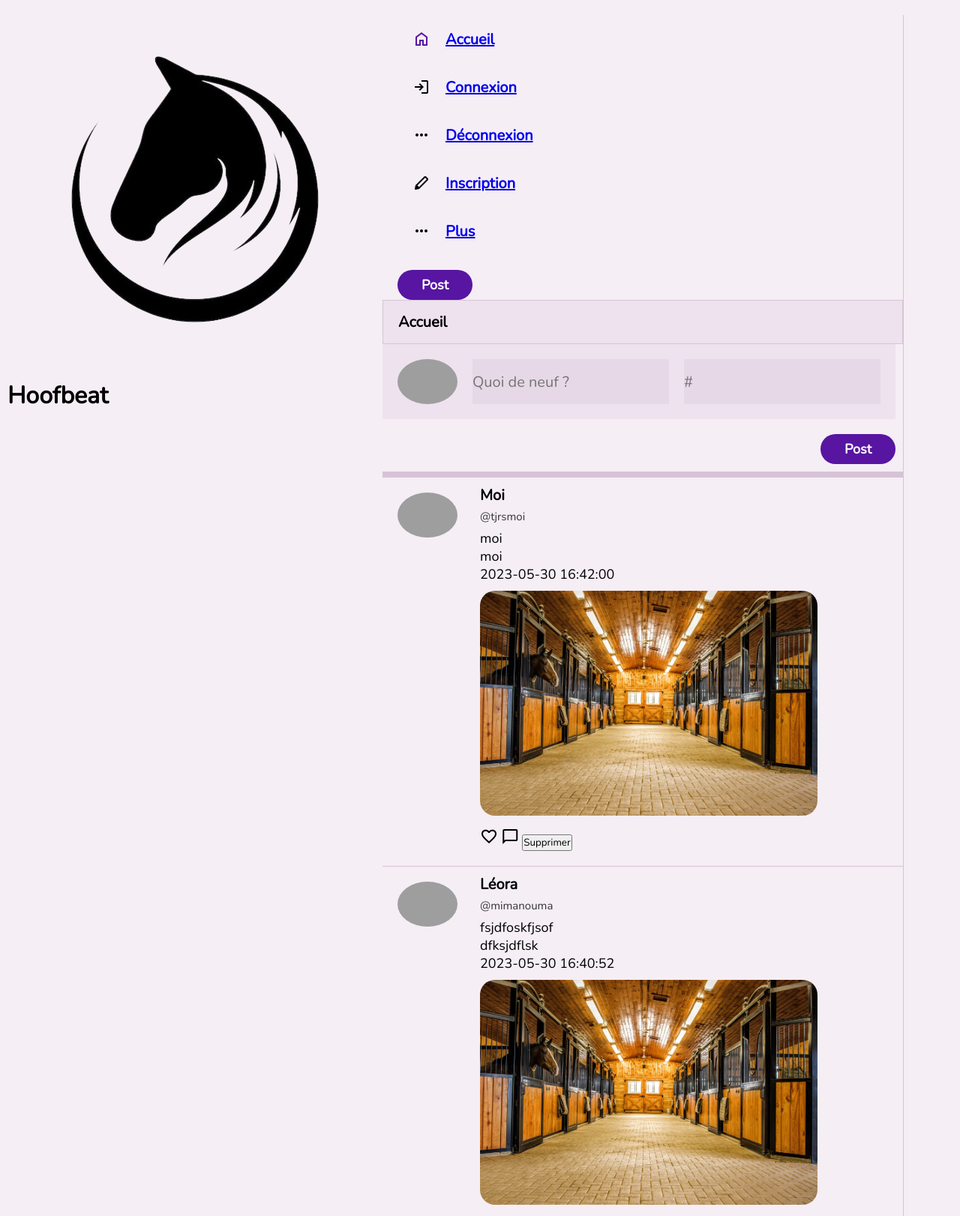
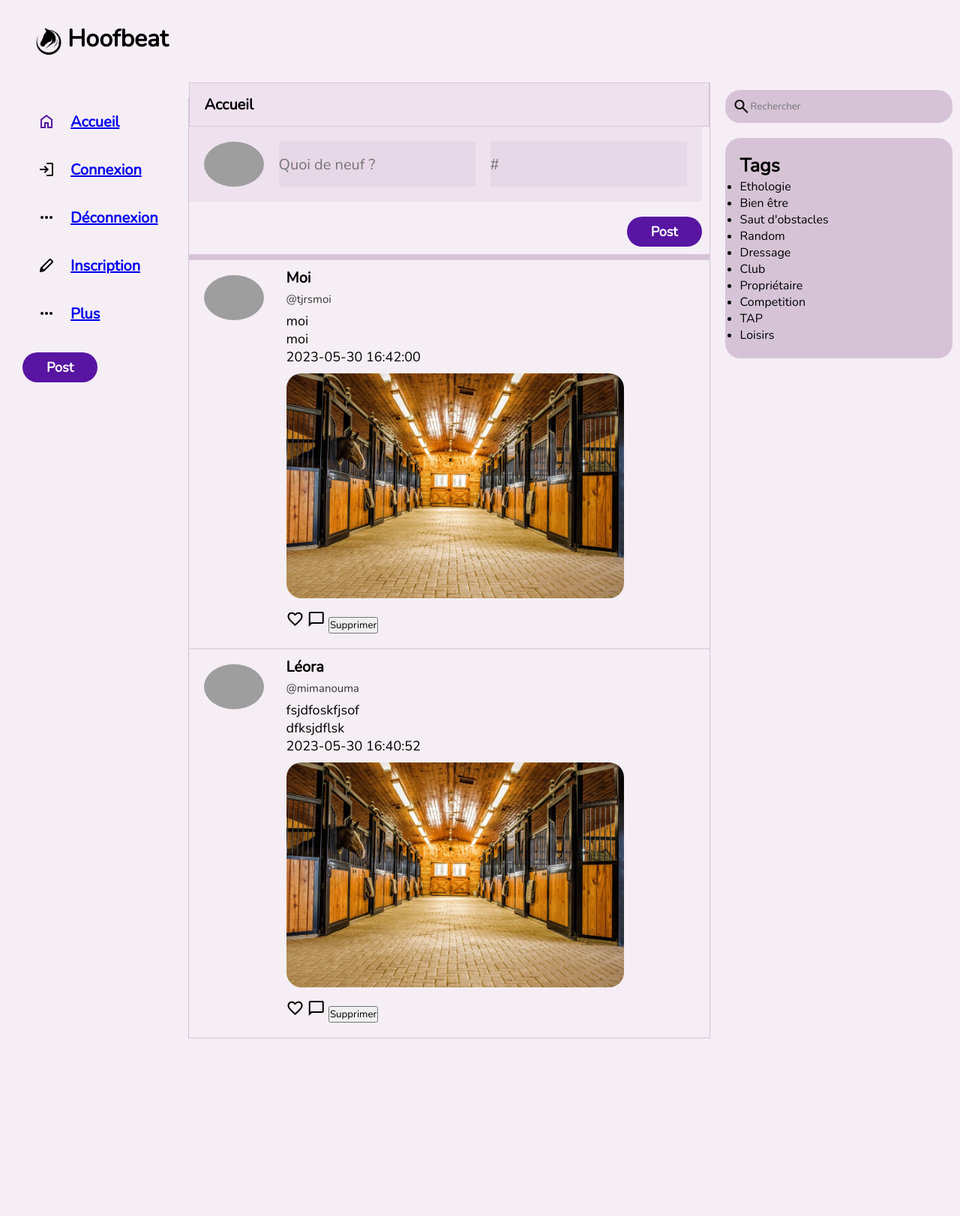
Before and after one commit to LeoraChriquiRestart/Hoofbeat, a PHP site: page / in a window 1280 px wide. Shown: the top 1622 px of the page at 75% size. After the commit the page ends 1385 px from the top, so only its background shows below. Run offline with PHP 8.4, Linux system fonts and the light colour scheme; data comes from the database, SQL or seed files in the repository; grey boxes are pictures that could not be loaded.

Commit message:
Add files via upload

```diff
--- a/projet_axe/css/style.css
+++ b/projet_axe/css/style.css
@@ -13,8 +13,47 @@
     --back: rgba(208, 176, 208, 0.209);
 }
 
+body {
+    display: flex;
+    flex-direction: column;
+    height: 100vh;
+    max-width: 1600px;
+    margin-left: auto;
+    margin-right: auto;
+    padding: 0px 10px;
+    background-color: var(--back);
+}
+
+.container{
+    display: grid;
+    grid-template-columns: 20fr 50fr 30fr;
+    grid-template-rows: 1fr;
+    grid-column-gap: 0px;
+    grid-row-gap: 0px;
+}
+
+/*header*/
+
+header{
+    display:flex;
+    margin: 30px;
+}
+
+header img{
+    height: 50px;
+    width: 50px;
+}
+
 
 /*Left box */
+
+.left-box {
+    border-right: 1px solid var(--background-color);
+    flex: 0.2;
+    margin-top: 20px;
+    padding-left: 20px;
+    padding-right: 20px;
+}
 
 .options {
     display: flex;
@@ -43,26 +82,6 @@
     color: var(--main-color);
 }
 
-
-
-body {
-    display: flex;
-    height: 100vh;
-    max-width: 1600px;
-    margin-left: auto;
-    margin-right: auto;
-    padding: 0px 10px;
-    background-color: var(--back);
-}
-
-.left-box {
-    border-right: 1px solid var(--background-color);
-    flex: 0.2;
-    margin-top: 20px;
-    padding-left: 20px;
-    padding-right: 20px;
-}
-
 /* Main box */
 
 /* Partie pour poster*/
@@ -71,6 +90,7 @@
     border-right: 1px solid var(--background-color);
     min-width: fit-content;
     overflow-y: scroll;
+    height: 100%;
 }
 
 .main__header {
```
